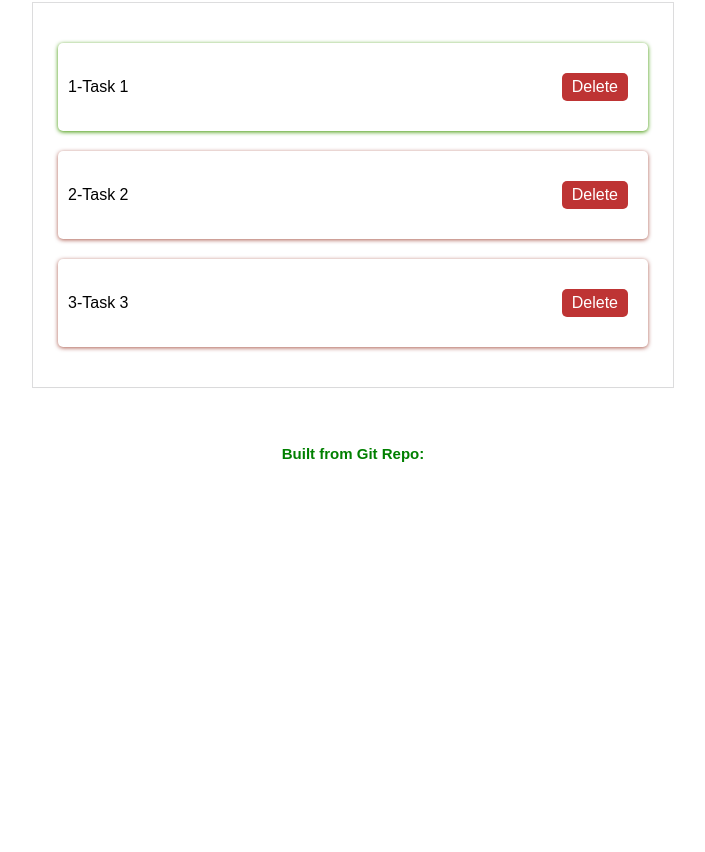
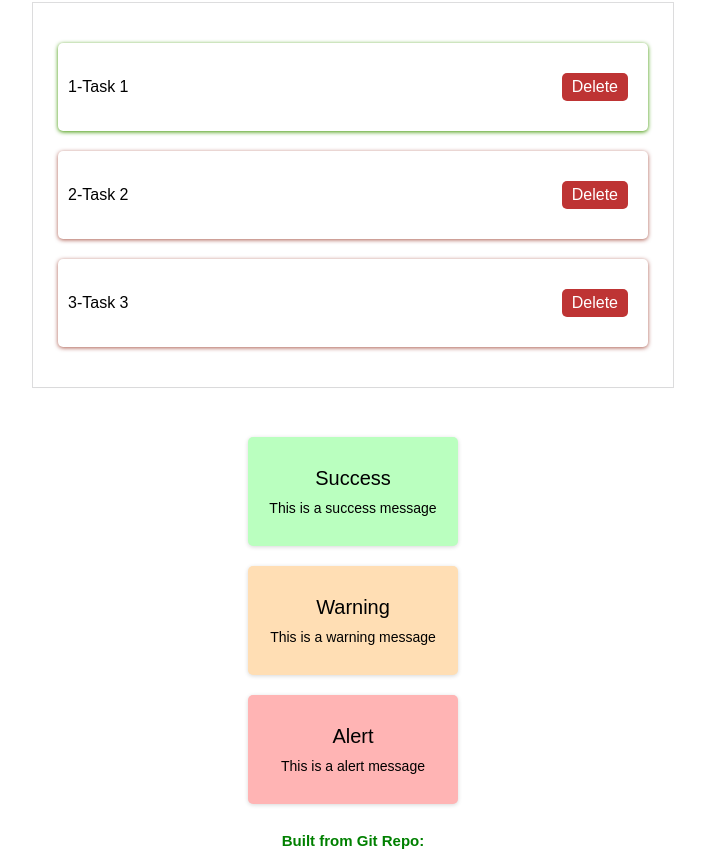
Before and after one commit to sankalp-it/react-0325-masterclass, a React (Vite) app: page / in a window 1280 px wide. Shown: the part 476-1328 px from the top of the page, without its empty margins (287-992 px from the left). Before the commit the page ends 941 px from the top, so only its background shows below. Built offline with nearby package versions, Linux system fonts and the light colour scheme.

Commit message:
Add alert boxes at the bottom of TaskList

```diff
--- a/src/components/TaskList.jsx
+++ b/src/components/TaskList.jsx
@@ -31,6 +31,18 @@ export const TaskList = ({title, subtitle}) => {
                 <TaskItem key={task.id} task={task} handleDelete={handleDelete} />
             ))}
         </ul>
+        <div className="box success">
+            <p className="title">Success</p>
+            <p className="description">This is a success message</p>
+        </div>
+        <div className="box warning">
+            <p className="title">Warning</p>
+            <p className="description">This is a warning message</p>
+        </div>
+        <div className="box alert">
+            <p className="title">Alert</p>
+            <p className="description">This is a alert message</p>
+        </div>
     </>
   )
 }
```
